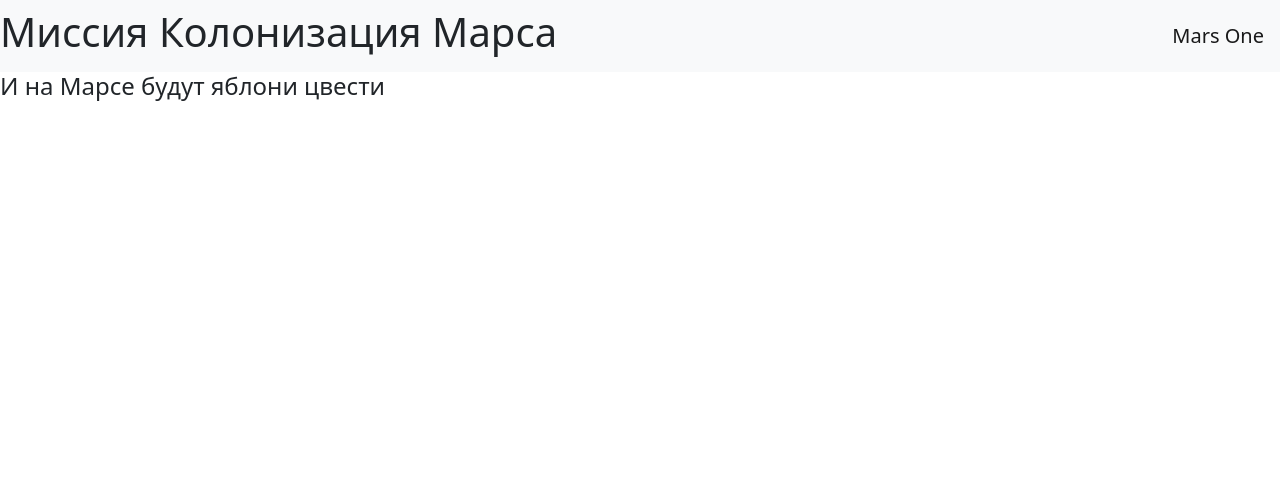
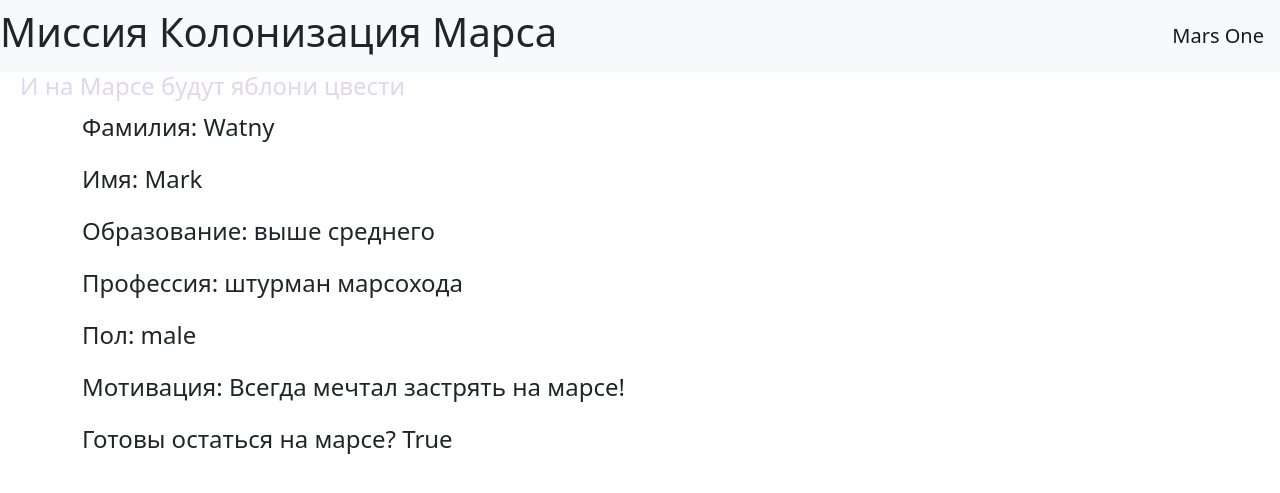
Before and after one commit to maks0nch1k/flask_wtf, a Flask app: page /answer in a window 1280 px wide. Shown: the top 493 px of the page. Run offline with Flask 3, Linux system fonts and the light colour scheme.

Commit message:
auto_ans

```diff
--- a/main.py
+++ b/main.py
@@ -1,5 +1,4 @@
 from flask import Flask, render_template
-
 
 app = Flask(__name__)
 
@@ -7,7 +6,7 @@ app = Flask(__name__)
 @app.route("/<title>")
 @app.route("/index/<title>")
 def ready(title):
-    return render_template("base1.html", title=title)
+    return render_template("base.html", title=title)
 
 
 @app.route("/list_prof/<param>")
@@ -32,5 +31,20 @@ def jobs_list(param):
     return render_template("list_prof.html", jobs=jobs, param=param)
 
 
+@app.route("/answer")
+@app.route("/auto_answer")
+def auto_ans():
+    values = {"title": "Анкета",
+              "surname": "Watny",
+              "name": "Mark",
+              "education": "выше среднего",
+              "profession": "штурман марсохода",
+              "sex": "male",
+              "motivation": "Всегда мечтал застрять на марсе!",
+              "ready": True}
+
+    return render_template("auto_answer.html", **values)
+
+
 if __name__ == '__main__':
     app.run(port=8080, host='127.0.0.1')
--- /dev/null
+++ b/static/css/style1.css
@@ -0,0 +1,8 @@
+h4 {
+    color: rgba(146, 124, 196, 0.3);
+    padding-left: 20px;
+}
+
+p {
+    font-size: 18pt;
+}
--- /dev/null
+++ b/templates/auto_answer.html
@@ -0,0 +1,11 @@
+{% extends "base.html" %}
+
+{% block content %}
+  <p>Фамилия: {{surname}}</p>
+  <p>Имя: {{name}}</p>
+  <p>Образование: {{education}}</p>
+  <p>Профессия: {{profession}}</p>
+  <p>Пол: {{sex}}</p>
+  <p>Мотивация: {{motivation}}</p>
+  <p>Готовы остаться на марсе? {{ready}}</p>
+{% endblock %}
--- a/templates/base1.html
+++ b/templates/base.html
@@ -6,6 +6,7 @@
         href="https://cdn.jsdelivr.net/npm/bootstrap@5.0.0-beta1/dist/css/bootstrap.min.css"
         integrity="sha384-giJF6kkoqNQ00vy+HMDP7azOuL0xtbfIcaT9wjKHr8RbDVddVHyTfAAsrekwKmP1"
         crossorigin="anonymous">
+  <link rel="stylesheet" href="/static/css/style1.css">
   <title>{{title}}</title>
 </head>
 <body>
```
